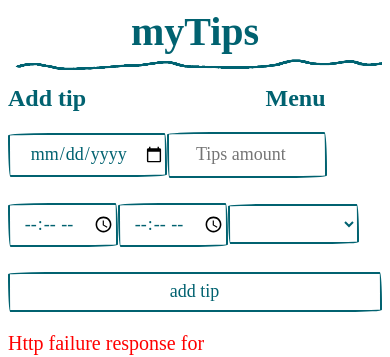
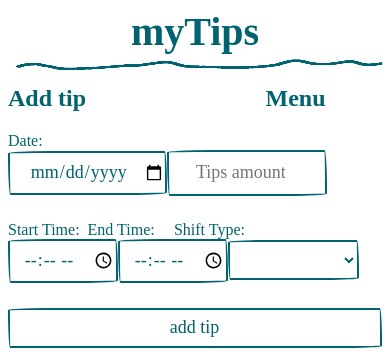
Before and after one commit to anton202/myTips, an Angular app: page /my-tips in a window 390 px wide. Shown: the top 357 px of the page. Built offline with nearby package versions, Linux system fonts and the light colour scheme; no server answers; a web font is replaced by a local one.

Commit message:
add description above inputs in add tip

```diff
--- a/src/app/menu/my-tips/add-tip/add-tip.component.css
+++ b/src/app/menu/my-tips/add-tip/add-tip.component.css
@@ -55,6 +55,13 @@
     font-size: 20px;
 }
 
+#endTime{
+    margin-left: 7rem;
+}
+
+#shiftType{
+    margin-left: 8rem;
+}
 
 
 @media screen and (min-width: 320px) and (max-width: 480px){
@@ -111,4 +118,12 @@
         font-size: 20px;
     }
 
+    #endTime{
+        margin-left: 0.5rem;
     }
+
+    #shiftType{
+        margin-left: 1.2rem;
+    }
+
+    }
--- a/src/app/menu/my-tips/add-tip/add-tip.component.html
+++ b/src/app/menu/my-tips/add-tip/add-tip.component.html
@@ -1,7 +1,9 @@
 <div class="container">
     <form (ngSubmit)="addTip(f.value)" #f="ngForm">
+        <div><span>Date:</span></div>
         <input type="date" name="date" placeholder="Date" ngModel required>
         <input type="number" name="amount" placeholder="Tips amount" ngModel required>
+        <div><span>Start Time:</span> <span id="endTime">End Time:</span><span id="shiftType">Shift Type:</span></div>
         <input type="time" name="startTime"  ngModel required >
         <input type="time" name="endTime" ngModel required>
         <select name="shiftType" name="shiftCategory" ngModel required>
```
